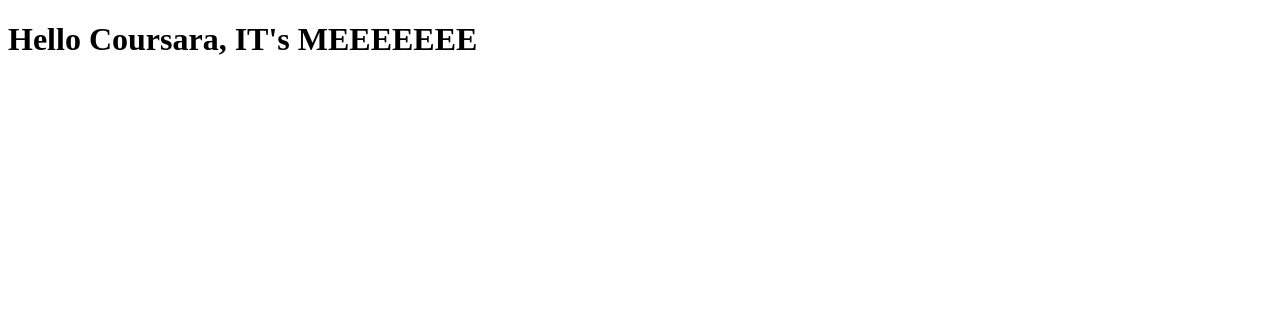
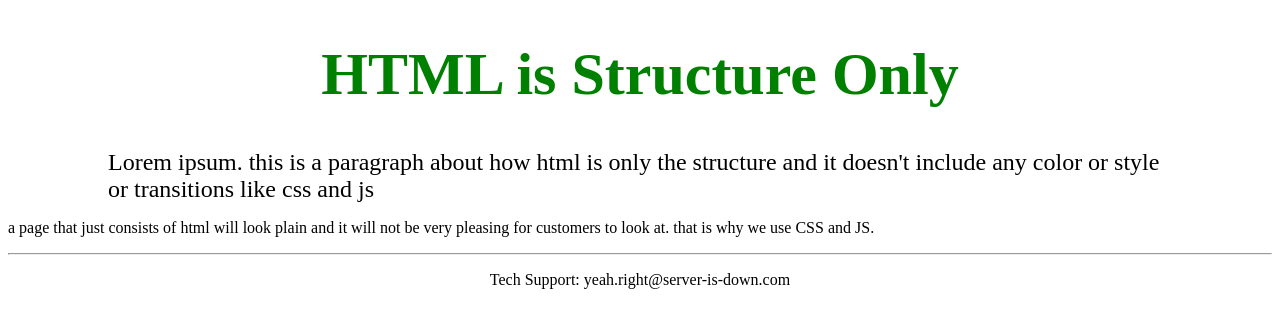
Before and after one commit to ClaireWhite188/CSS-HTML-JS-class, a plain HTML site: page site/index.html in a window 1280 px wide. Drawn offline with Linux system fonts and the light colour scheme.

Commit message:
not me fooling around

```diff
--- a/site/index.html
+++ b/site/index.html
@@ -1,11 +1,15 @@
 <!DOCTYPE html>
 <html>
-<head>
-	<meta charset="utf-8">
-	<meta name="viewport" content="width=device-width, initial-scale=1">
-	<title>Hello Coursara!</title>
-</head>
-<body>
-<h1>Hello Coursara, IT's MEEEEEEE</h1>
-</body>
+	<head>
+		<title>HTML is Structure Only (After)</title>
+	</head>
+	<body>
+		<h1 style="color: green; font-size: 60px; text-align: center;">HTML is Structure Only</h1>
+		<p style="margin: 0 100px 0 100px; font-size: 1.5em;">Lorem ipsum. this is a paragraph about how html is only the structure and it doesn't include any color or style or transitions like css and js</p>
+		<p>a page that just consists of html will look plain and it will not be very pleasing for customers to look at. that is why we use CSS and JS.</p>
+		<footer>
+			<hr>
+			<p style="text-align: center;" onclick="alert('EMAILING US IS USELESS');">Tech Support: yeah.right@server-is-down.com</p>
+		</footer>
+	</body>
 </html>
```
